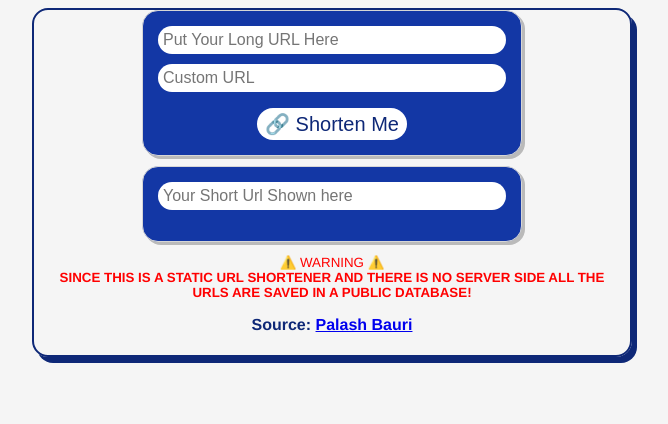
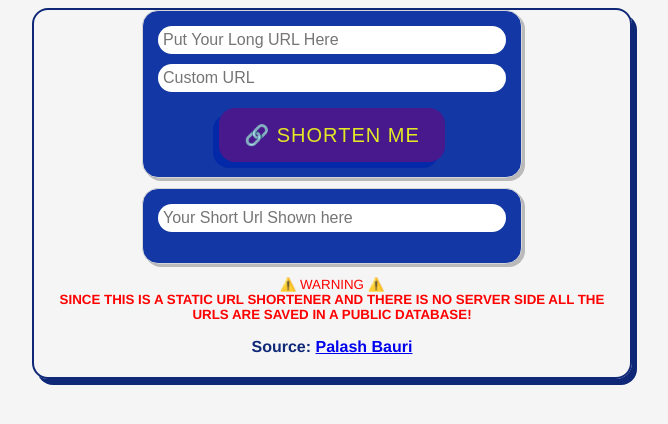
Before and after one commit to xTapG/No-db-Url-Shortener, a plain HTML site: page index.html in a window 1280 px wide. Shown: the whole page, without its empty margins (308-976 px from the left). Drawn offline with Linux system fonts and the light colour scheme.

Commit message:
Update style.css

```diff
--- a/assets/style.css
+++ b/assets/style.css
@@ -104,3 +104,167 @@ footer {
 .small-text {
     font-size: smaller;
 }
+
+.btn {
+
+  top: 0;
+
+  left: 0;
+
+  transition: all .15s linear 0s;
+
+  position: relative;
+
+  display: inline-block;
+
+  padding: 15px 25px;
+
+  background-color: #47198c;
+
+
+
+  text-transform: uppercase;
+
+  color: #e1e825;
+
+  font-family: arial;
+
+  letter-spacing: 1px;
+
+
+
+  box-shadow: -6px 6px 0 #0329a8;
+
+  text-decoration: none;
+
+
+
+  &:hover {
+
+    top: 3px;
+
+    left: -3px;
+
+    box-shadow: -3px 3px 0 #0329a8;
+
+
+
+    &::after {
+
+      top: 1px;
+
+      left: -2px;
+
+      width: 4px;
+
+      height: 4px;
+
+    }
+
+
+
+    &::before {
+
+      bottom: -2px;
+
+      right: 1px;
+
+      width: 4px;
+
+      height: 4px;
+
+    }
+
+  }
+
+
+
+  &::after {
+
+    transition: all .15s linear 0s;
+
+    content: '';
+
+    position: absolute;
+
+    top: 2px;
+
+    left: -4px;
+
+    width: 8px;
+
+    height: 8px;
+
+    background-color: #0329a8;
+
+    transform: rotate(45deg);
+
+    z-index: -1;
+
+
+
+  }
+
+
+
+  &::before {
+
+    transition: all .15s linear 0s;
+
+    content: '';
+
+    position: absolute;
+
+    bottom: -4px;
+
+    right: 2px;
+
+    width: 8px;
+
+    height: 8px;
+
+    background-color: #0329a8;
+
+    transform: rotate(45deg);
+
+    z-index: -1;
+
+  }
+
+}
+
+
+
+a.btn { position: relative; }
+
+
+
+a:active.btn {
+
+  top: 6px;
+
+  left: -6px;
+
+  box-shadow: none;
+
+
+
+  &:before {
+
+    bottom: 1px;
+
+    right: 1px;
+
+  }
+
+
+
+  &:after {
+
+    top: 1px;
+
+    left: 1px;
+
+  }
+
+}
```
